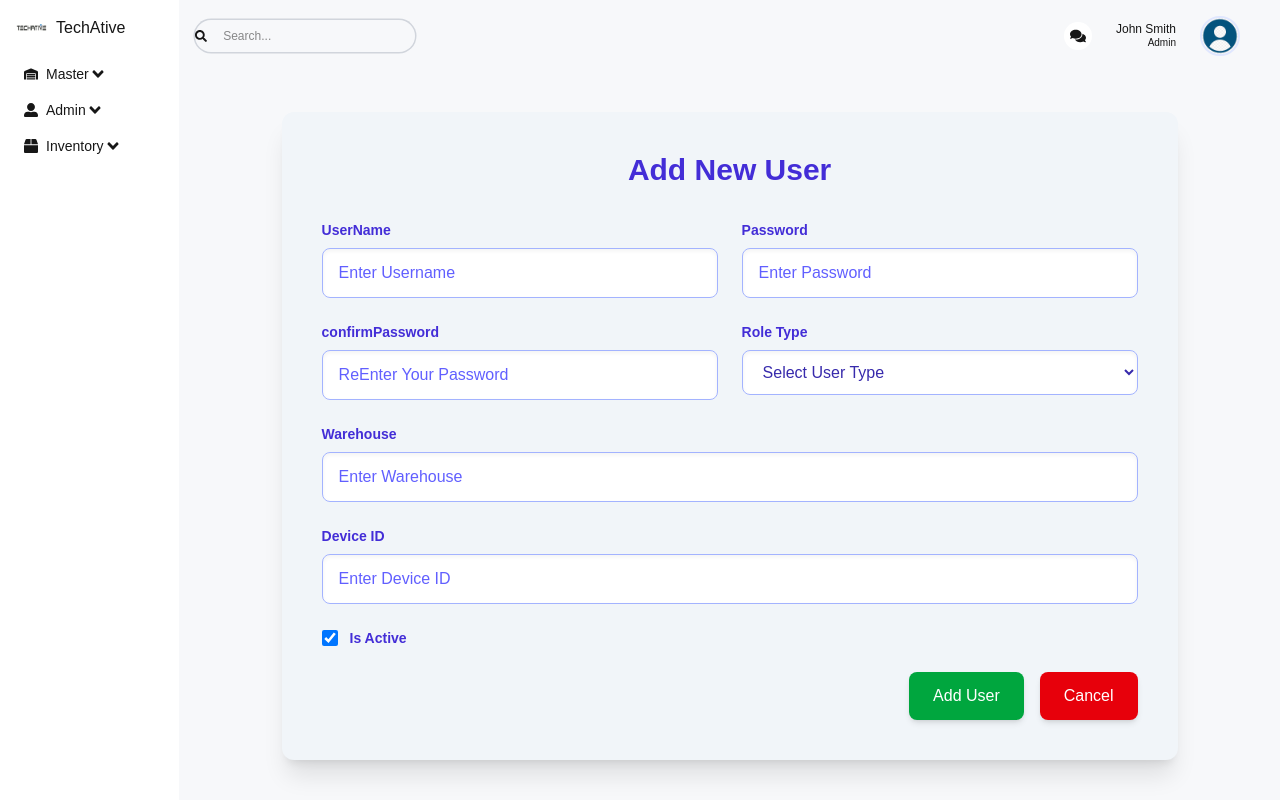
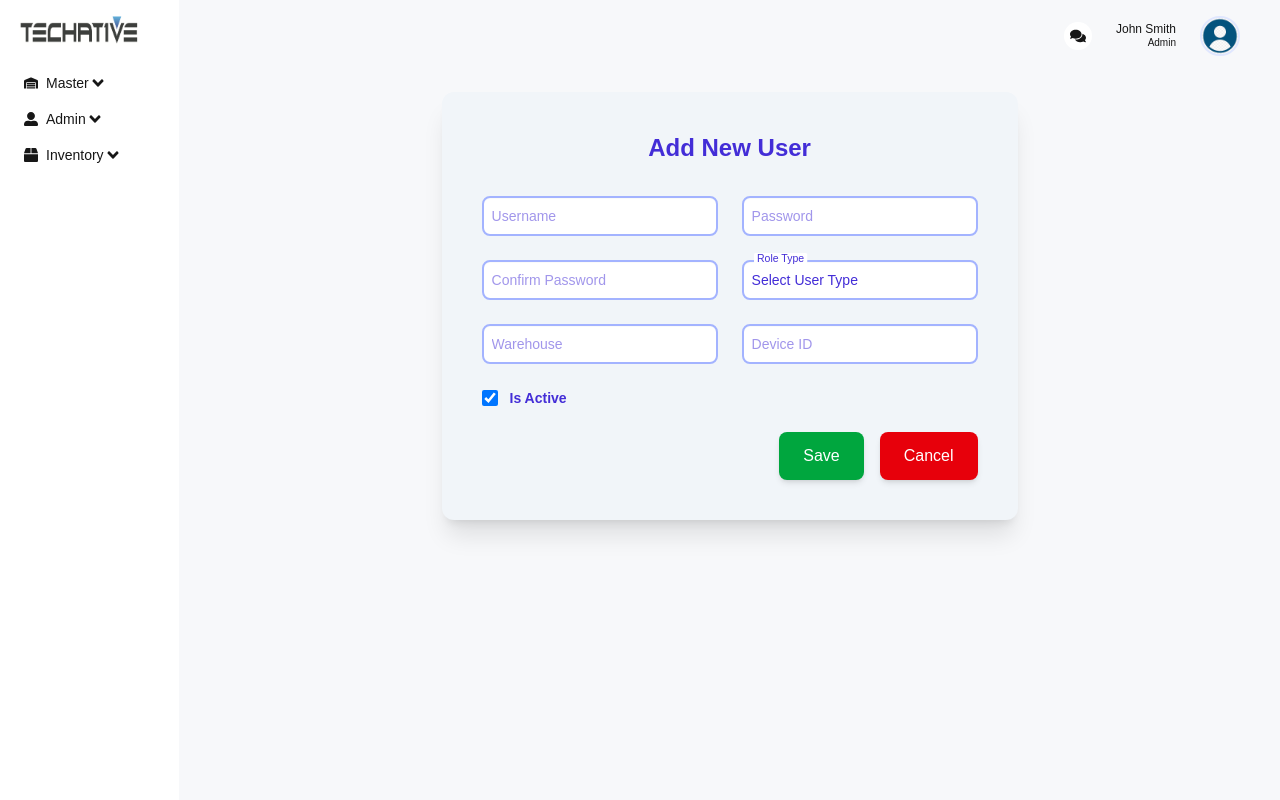
Before and after one commit to karthika3-k/WMSReactApp, a Next.js app: page /pages/adduser in a window 1280 px wide. Built offline with nearby package versions, Linux system fonts and the light colour scheme.

Commit message:
Changes: Label style, Sidebar Logo design,

```diff
--- a/package.json
+++ b/package.json
@@ -24,6 +24,7 @@
     "@types/node": "^20",
     "@types/react": "^19",
     "@types/react-dom": "^19",
+    "daisyui": "^5.0.6",
     "eslint": "^9",
     "eslint-config-next": "15.2.1",
     "tailwindcss": "^4",
--- a/src/app/component/Form/AddUserForm.tsx
+++ b/src/app/component/Form/AddUserForm.tsx
@@ -4,7 +4,7 @@ import { useEffect, useState } from "react";
 import api from "@/app/services/api";
 import { showErrorToast, showSuccessToast } from "@/app/utils/toastConfig";
 //const user = localStorage.getItem("userName");
-let user=null
+let user = null
 if (typeof window !== "undefined") {
     user = localStorage.getItem("userName");
 }
@@ -170,62 +170,73 @@ const AddUserForm: React.FC = () => {
         router.back();
     };
     return (
-        <div className="w-full p-10 bg-slate-100 text-indigo-800 rounded-xl shadow-xl max-w-4xl mx-auto mt-10">
-
-            <h2 className="text-3xl font-extrabold text-center text-indigo-700 mb-8">Add New User</h2>
+        <div className="w-full p-10 bg-slate-100 text-indigo-800 rounded-xl shadow-xl max-w-xl mx-auto mt-5">
+            <h2 className="text-2xl font-extrabold text-center text-indigo-700 mb-8">Add New User</h2>
             <form onSubmit={handleSubmit} className="space-y-6">
                 <div className="grid grid-cols-1 sm:grid-cols-2 gap-6">
-                    <div>
-                        <label htmlFor="username" className="block mb-2 text-sm font-semibold text-indigo-700">UserName</label>
+                    {/* Username */}
+                    <div className="relative">
+                        <label className="floating-label text-indigo-700 font-medium">
+                            <span>Username</span>
                             <input
                                 type="text"
                                 id="username"
                                 name="username"
                                 value={formData.username}
                                 onChange={handleInputChange}
-                            className="w-full px-4 py-3 rounded-lg bg-white border border-indigo-300 text-indigo-800 placeholder-indigo-500 shadow-inner focus:ring-2 focus:ring-blue-400 focus:outline-none transition-all"
-                            placeholder="Enter Username"
+                                className="input input-md w-full p-2 rounded-lg border-2 border-indigo-300 focus:ring-indigo-500"
+                                placeholder="Username"
                                 required
                             />
+                        </label>
                     </div>
 
-                    <div>
-                        <label htmlFor="password" className="block mb-2 text-sm font-semibold text-indigo-700">Password</label>
+                    {/* Password */}
+                    <div className="relative">
+                        <label className="floating-label text-indigo-700 font-medium">
+                            <span>Password</span>
                             <input
                                 type="password"
                                 id="password"
                                 name="password"
                                 value={formData.password}
                                 onChange={handleInputChange}
-                            className="w-full px-4 py-3 rounded-lg bg-white border border-indigo-300 text-indigo-800 placeholder-indigo-500 shadow-inner focus:ring-2 focus:ring-blue-400 focus:outline-none transition-all"
-                            placeholder="Enter Password"
+                                className="input input-md w-full p-2 rounded-lg border-2 border-indigo-300 focus:ring-indigo-500"
+                                placeholder="Password"
                                 required
                             />
+                        </label>
                     </div>
                 </div>
 
                 <div className="grid grid-cols-1 sm:grid-cols-2 gap-6">
-                    <div>
-                        <label htmlFor="confirmPassword" className="block mb-2 text-sm font-semibold text-indigo-700">confirmPassword</label>
+                    {/* Confirm Password */}
+                    <div className="relative">
+                        <label className="floating-label text-indigo-700 font-medium">
+                            <span>Confirm Password</span>
                             <input
                                 type="password"
                                 id="confirmPassword"
                                 name="confirmPassword"
                                 value={formData.confirmPassword}
                                 onChange={handleInputChange}
-                            className="w-full px-4 py-3 rounded-lg bg-white border border-indigo-300 text-indigo-800 placeholder-indigo-500 shadow-inner focus:ring-2 focus:ring-blue-400 focus:outline-none transition-all"
-                            placeholder="ReEnter Your Password"
+                                className="input input-md w-full p-2 rounded-lg border-2 border-indigo-300 focus:ring-indigo-500"
+                                placeholder="Confirm Password"
                                 required
                             />
+                        </label>
                     </div>
-                    <div>
-                        <label htmlFor="role" className="block mb-2 text-sm font-semibold text-indigo-700">Role Type</label>
+
+                    {/* Role Type */}
+                    <div className="relative">
+                        <label className="floating-label text-indigo-700 font-medium">
+                            <span>Role Type</span>
                             <select
                                 id="role"
                                 name="role"
                                 value={formData.role}
                                 onChange={handleInputChange}
-                            className="w-full px-4 py-3 rounded-lg bg-white border border-indigo-300 text-indigo-800 placeholder-indigo-500 shadow-inner focus:ring-2 focus:ring-blue-400 focus:outline-none transition-all"
+                                className="input input-md w-full p-2 rounded-lg border-2 border-indigo-300 focus:ring-indigo-500"
                                 required
                             >
                                 <option value="" disabled>Select User Type</option>
@@ -233,37 +244,47 @@ const AddUserForm: React.FC = () => {
                                     <option key={type} value={type}>{type}</option>
                                 ))}
                             </select>
+                        </label>
                     </div>
                 </div>
 
-                <div>
-                    <label htmlFor="wareHouse" className="block mb-2 text-sm font-semibold text-indigo-700">Warehouse</label>
+                <div className="grid grid-cols-1 sm:grid-cols-2 gap-6">
+                    {/* Warehouse */}
+                    <div className="relative">
+                        <label className="floating-label text-indigo-700 font-medium">
+                            <span>Warehouse</span>
                             <input
                                 type="text"
                                 id="wareHouse"
                                 name="wareHouse"
                                 value={formData.wareHouse}
                                 onChange={handleInputChange}
-                        className="w-full px-4 py-3 rounded-lg bg-white border border-indigo-300 text-indigo-800 placeholder-indigo-500 shadow-inner focus:ring-2 focus:ring-blue-400 focus:outline-none transition-all"
-                        placeholder="Enter Warehouse"
+                                className="input input-md w-full p-2 rounded-lg border-2 border-indigo-300 focus:ring-indigo-500"
+                                placeholder="Warehouse"
                                 required
                             />
+                        </label>
                     </div>
 
-                <div>
-                    <label htmlFor="deviceId" className="block mb-2 text-sm font-semibold text-indigo-700">Device ID</label>
+                    {/* Device ID */}
+                    <div className="relative">
+                        <label className="floating-label text-indigo-700 font-medium">
+                            <span>Device ID</span>
                             <input
                                 type="text"
                                 id="deviceId"
                                 name="deviceId"
                                 value={formData.deviceId}
                                 onChange={handleInputChange}
-                        className="w-full px-4 py-3 rounded-lg bg-white border border-indigo-300 text-indigo-800 placeholder-indigo-500 shadow-inner focus:ring-2 focus:ring-blue-400 focus:outline-none transition-all"
-                        placeholder="Enter Device ID"
+                                className="input input-md w-full p-2 rounded-lg border-2 border-indigo-300 focus:ring-indigo-500"
+                                placeholder="Device ID"
                                 required
                             />
+                        </label>
+                    </div>
                 </div>
 
+                {/* Is Active */}
                 <div className="flex items-center space-x-3">
                     <input
                         type="checkbox"
@@ -276,12 +297,13 @@ const AddUserForm: React.FC = () => {
                     <label htmlFor="isActive" className="text-sm font-semibold text-indigo-700">Is Active</label>
                 </div>
 
-                <div className="flex justify-end gap-4">
+                {/* Submit and Cancel Buttons */}
+                <div className="flex justify-end gap-4 mt-6">
                     <button
                         type="submit"
                         className="px-6 py-3 bg-green-600 text-white rounded-lg shadow-md hover:bg-green-700 focus:outline-none transition-all"
                     >
-                        {formData.userId > 0 ? 'Update' : 'Add User'}
+                        {formData.userId > 0 ? 'Update' : 'Save'}
                     </button>
                     <button
                         type="button"
--- a/src/app/component/Form/Dashboard.tsx
+++ b/src/app/component/Form/Dashboard.tsx
@@ -16,10 +16,9 @@ const Dashboard: React.FC<DashboardProps> = ({ children }) => {
         <Image
           src="/Techativelogo.png"
           alt="background image"
-          width={32}
-          height={32}
+          width={130}
+          height={100}
         />
-        <span className='hidden lg:block'>TechAtive</span>
       </Link>
       <Sidebar/>
     </div>
--- a/src/app/component/Grid/UserGrid/UserGrid.tsx
+++ b/src/app/component/Grid/UserGrid/UserGrid.tsx
@@ -264,11 +264,11 @@ const UserGrid = () => {
     return (
         <div className="bg-white p-4 rounded-md flex-1 m-4 mt-0">
             {/* TOP */}
-            <Grid header= "All User" handleAddClick= {handleAddClick} role= "admin" />
+            <Grid header= "All User" handleAddClick= {handleAddClick} role= "admin"/>
             {/* LIST */}
             <Table columns={userColumns} renderRow={renderRow} data={users} />
             {/* PAGINATION */}
-            <Pagination />
+            <Pagination data={users} rowPerPage={7}/>
         </div>
     );
 };
--- a/src/app/component/Navbar/Navbar.tsx
+++ b/src/app/component/Navbar/Navbar.tsx
@@ -145,10 +145,7 @@ const Navbar: React.FC = () => {
     const closePasswordChangeForm = () => setPasswordChangeOpen(false);
     return (
         <div className="flex items-center justify-between p-4">
-            <div className="hidden md:flex items-center gap-2 text-xs rounded-full ring-[1.5px] ring-gray-300">
-                <FaSearch />
-                <input type="text" placeholder="Search..." className="w-[200px] p-2 bg-transparent outline-none" />
-            </div>
+
             <div className="flex items-center gap-6 justify-end w-full">
                 <div className="bg-white rounded-full w-7 h-7 flex items-center justify-center cursor-pointer">
                     <FaComments />
--- a/src/app/globals.css
+++ b/src/app/globals.css
@@ -1,4 +1,5 @@
 @import "tailwindcss";
+@plugin "daisyui";
 
 :root {
   --background: #ffffff;
```
Also changed, not shown: src/app/component/Pagination/Pagination.tsx (+48 -7 lines), 1 other file (tests, documents, lock files or other folders). Lines whose indentation alone changed are shown as unchanged.
